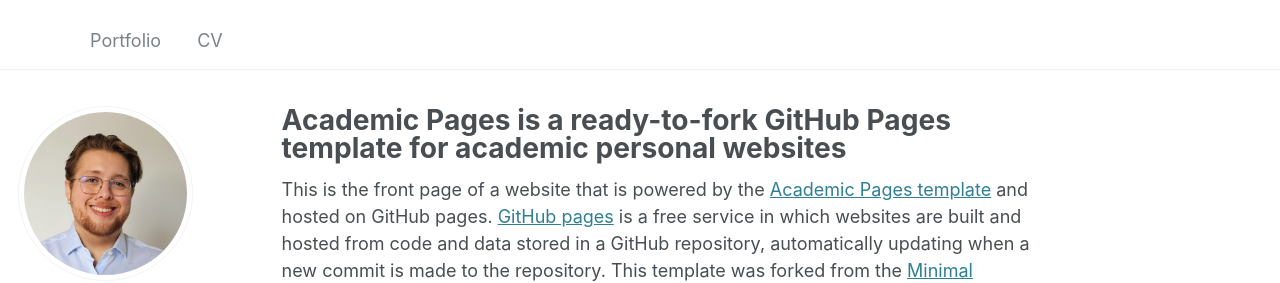
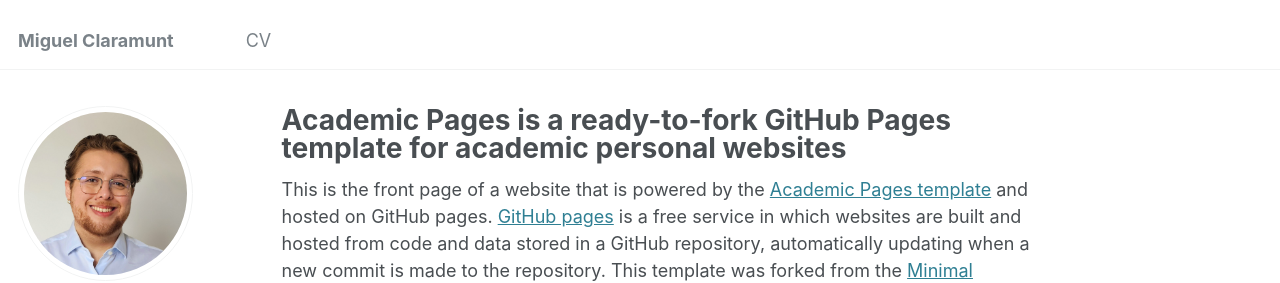
Before and after one commit to MiguelClaramunt/miguelclaramunt.github.io, a Jekyll site: the page built from _pages/about.md, in a window 1280 px wide. Shown: the top 283 px of the page. Built offline with Jekyll 4.4.1, drawn with Linux system fonts in a browser that asks for light colours.

Commit message:
Update url and minor configs

```diff
--- a/_config.yml
+++ b/_config.yml
@@ -8,11 +8,11 @@
 
 # Basic Site Settings
 locale                   : "en-US"
-title                    : ""
-title_separator          : ""
+title                    : "Miguel Claramunt"
+title_separator          : "-"
 name                     : &name "Miguel Claramunt"
 description              : &description "personal description"
-url                      : https://miguelclaramunt.github.io # the base hostname & protocol for your site e.g. "https://[your GitHub username].github.io"
+url                      : https://claramunt.es # the base hostname & protocol for your site e.g. "https://[your GitHub username].github.io"
 baseurl                  : "" # the subpath of your site, e.g. "/blog"
 repository               : "MiguelClaramunt/miguelclaramunt.github.io"
 
--- a/_data/navigation.yml
+++ b/_data/navigation.yml
@@ -14,8 +14,8 @@
   # - title: "Teaching"
   #   url: /teaching/
 
-  - title: "Portfolio"
-    url: /portfolio/
+  # - title: "Portfolio"
+  #   url: /portfolio/
 
   # - title: "Blog Posts"
   #   url: /year-archive/
```
